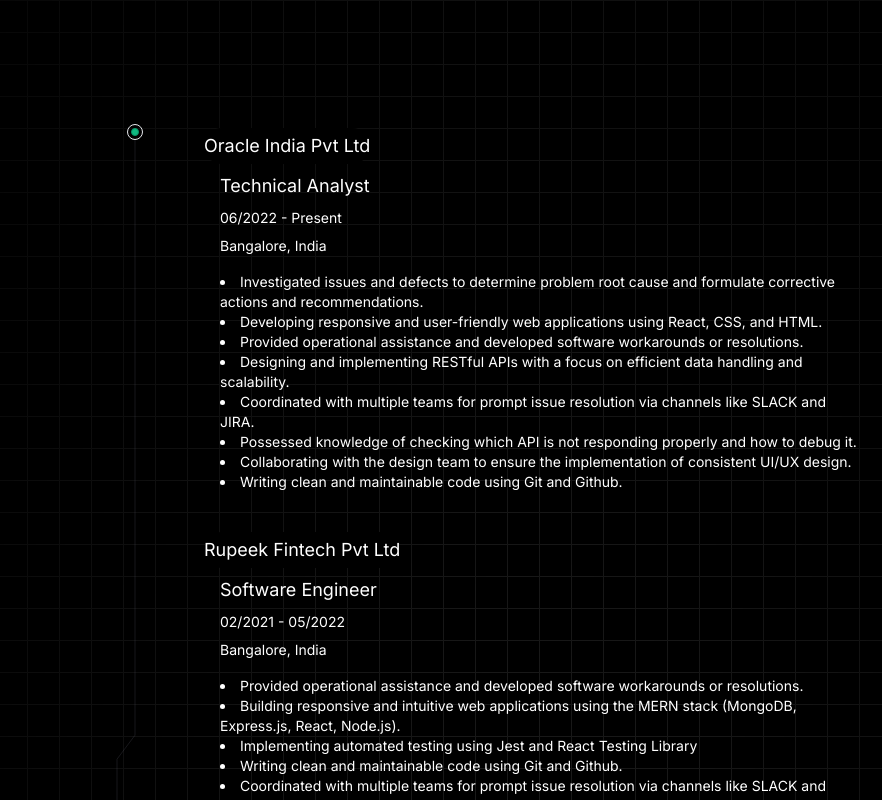
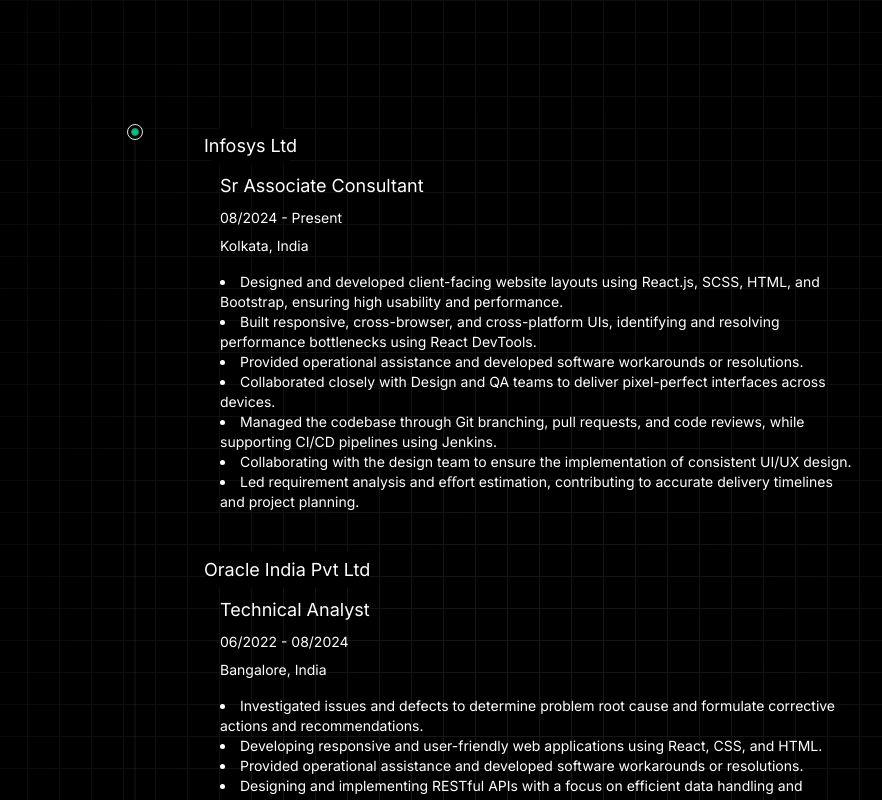
Before and after one commit to SauravBeginner/devfolio, a Next.js app: page / in a window 1280 px wide. Shown: the part 640-1440 px from the top of the page, without its empty margins (100-982 px from the left). Built offline with nearby package versions, Linux system fonts and the light colour scheme.

Commit message:
work exp updated

```diff
--- a/src/components/GeneratedText.tsx
+++ b/src/components/GeneratedText.tsx
@@ -1,7 +1,7 @@
 "use client";
 import { TextGenerateEffect } from "../components/ui/text-generate-effect";
 
-const words = `3 years of hands-on experience in full-stack development, I'm passionate about leveraging innovative technology solutions to solve real-world problems..
+const words = `5 years of hands-on experience in full-stack development, I'm passionate about leveraging innovative technology solutions to solve real-world problems..
 `;
 
 export function TextGenerateEffectDemo() {
--- a/src/components/WorkExperience.tsx
+++ b/src/components/WorkExperience.tsx
@@ -63,6 +63,47 @@
 const dummyContent = [
   {
     id: 1,
+    title: "Sr Associate Consultant",
+    description: (
+      <ul className="list-disc list-inside text-white">
+        <li>
+          Designed and developed client-facing website layouts using React.js,
+          SCSS, HTML, and Bootstrap, ensuring high usability and performance.
+        </li>
+        <li>
+          Built responsive, cross-browser, and cross-platform UIs, identifying
+          and resolving performance bottlenecks using React DevTools.
+        </li>
+        <li>
+          Provided operational assistance and developed software workarounds or
+          resolutions.
+        </li>
+        <li>
+          Collaborated closely with Design and QA teams to deliver pixel-perfect
+          interfaces across devices.
+        </li>
+        <li>
+          Managed the codebase through Git branching, pull requests, and code
+          reviews, while supporting CI/CD pipelines using Jenkins.
+        </li>
+        <li>
+          Collaborating with the design team to ensure the implementation of
+          consistent UI/UX design.
+        </li>
+        <li>
+          Led requirement analysis and eﬀort estimation, contributing to
+          accurate delivery timelines and project planning.
+        </li>
+      </ul>
+    ),
+    badge: "Infosys Ltd",
+    image:
+      "https://images.unsplash.com/photo-1519681393784-d120267933ba?auto=format&fit=crop&q=80&w=3540&ixlib=rb-4.0.3&ixid=M3wxMjA3fDB8MHxwaG90by1wYWdlfHx8fGVufDB8fHx8fA%3D%3D",
+    date: "08/2024 - Present",
+    location: " Kolkata, India",
+  },
+  {
+    id: 2,
     title: "Technical Analyst",
     description: (
       <ul className="list-disc list-inside text-white">
@@ -100,11 +141,11 @@
     badge: "Oracle India Pvt Ltd",
     image:
       "https://images.unsplash.com/photo-1519681393784-d120267933ba?auto=format&fit=crop&q=80&w=3540&ixlib=rb-4.0.3&ixid=M3wxMjA3fDB8MHxwaG90by1wYWdlfHx8fGVufDB8fHx8fA%3D%3D",
-    date: "06/2022 - Present",
+    date: "06/2022 - 08/2024",
     location: " Bangalore, India",
   },
   {
-    id: 2,
+    id: 3,
     title: "Software Engineer",
     description: (
       <ul className="list-disc list-inside text-white">
--- a/src/components/ui/tracing-beam.tsx
+++ b/src/components/ui/tracing-beam.tsx
@@ -36,14 +36,14 @@
     {
       stiffness: 500,
       damping: 90,
-    }
+    },
   );
   const y2 = useSpring(
     useTransform(scrollYProgress, [0, 1], [50, svgHeight - 200]),
     {
       stiffness: 500,
       damping: 90,
-    }
+    },
   );
 
   return (
```
